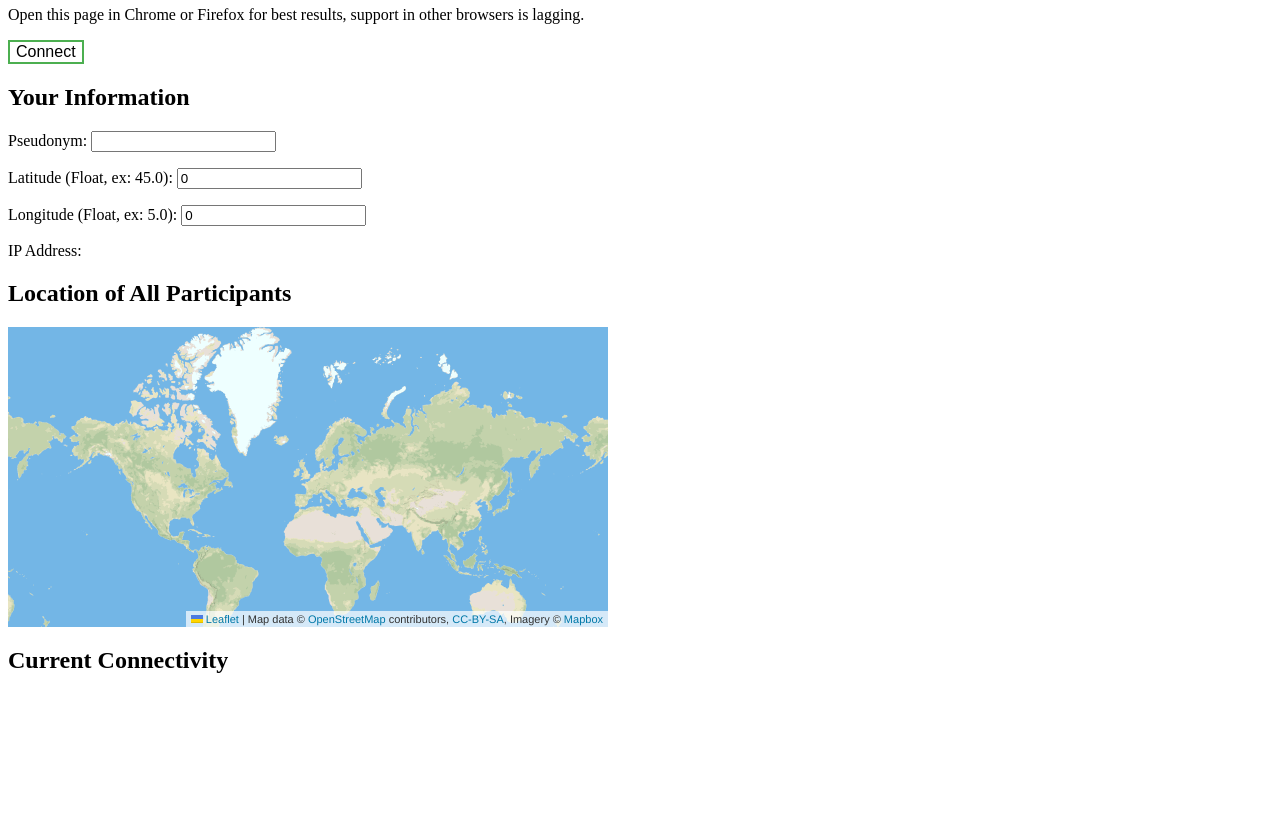
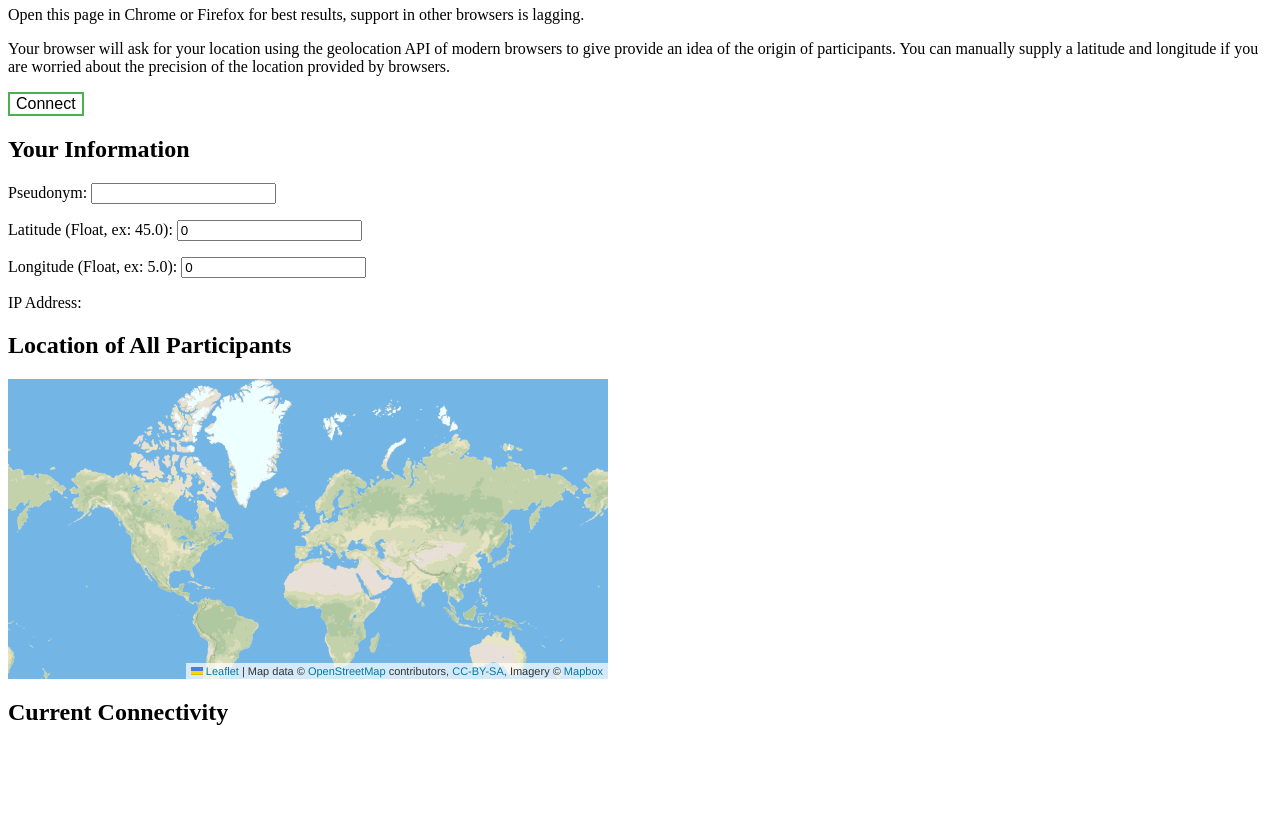
Before and after one commit to elavoie/webrtc-connection-testing, a website: page public/index.html in a window 1280 px wide. Shown: the part 60-874 px from the top of the page. Drawn offline with nearby package versions, Linux system fonts and the light colour scheme; files whose address does not match are found by name.

Commit message:
Added notice about location

```diff
--- a/public/index.html
+++ b/public/index.html
@@ -36,6 +36,9 @@
   <body>
     <h1>WebRTC Direct Connection Testing</h1>
      <p>Open this page in Chrome or Firefox for best results, support in other browsers is lagging.</p>
+     <p>Your browser will ask for your location using the geolocation API of modern browsers to give
+        provide an idea of the origin of participants. You can manually supply a latitude and longitude
+        if you are worried about the precision of the location provided by browsers.</p>
      <button class='button' id='connect-btn' onclick='volunteer.connect()' >Connect</button>
     <h2 id='infoTitle' >Your Information</h2>
     <form>
```
